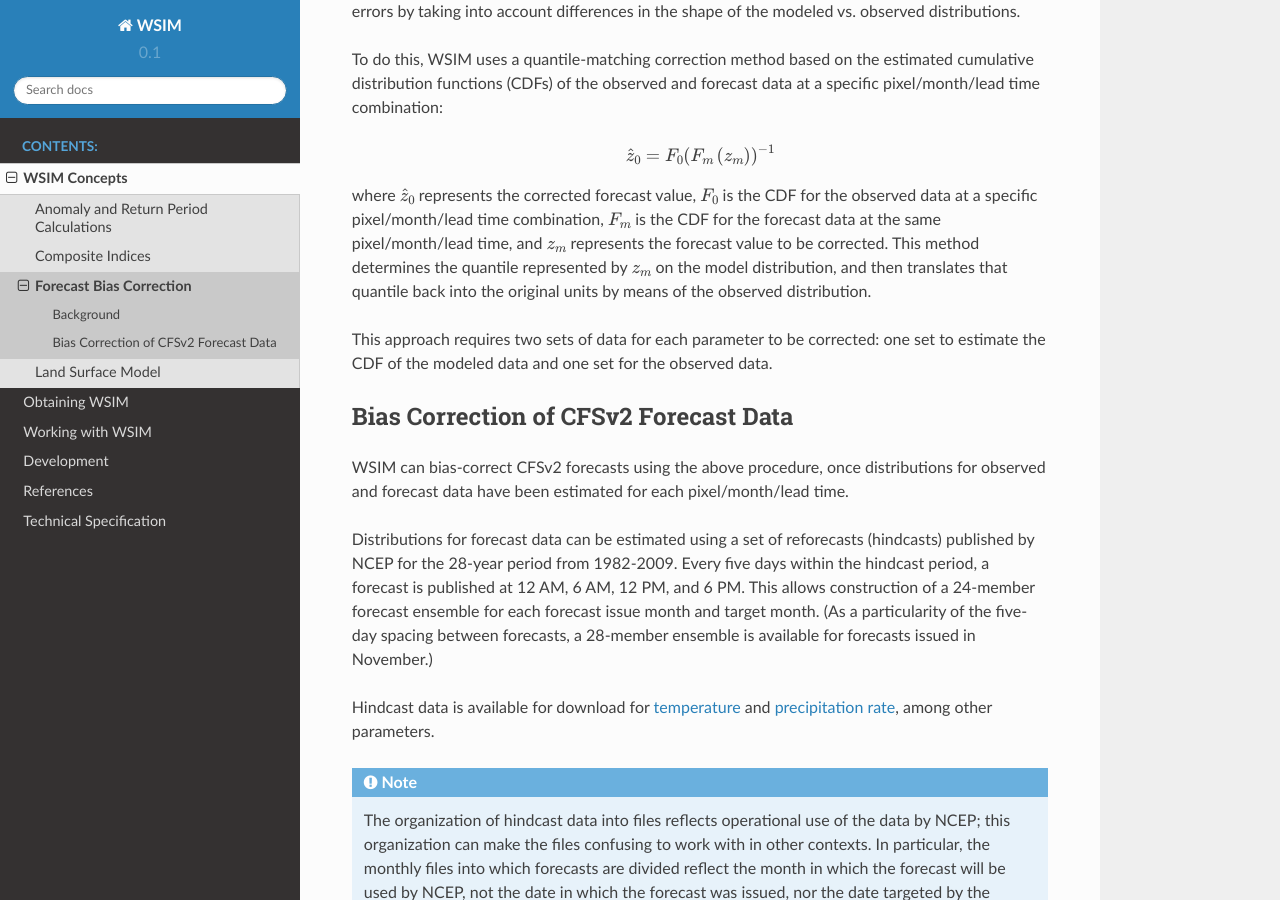
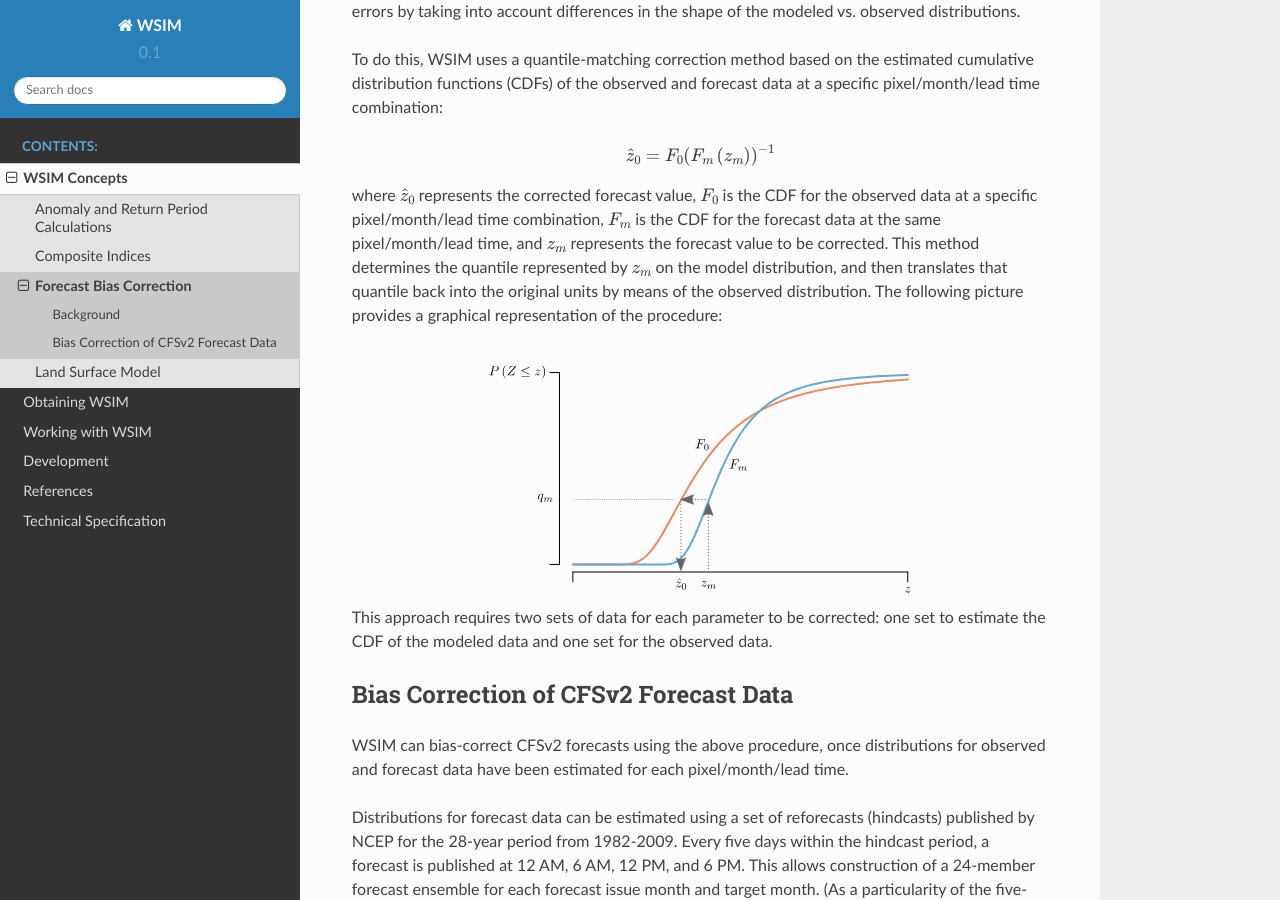
Before and after one commit to isciences/wsim, a Sphinx documentation site: the page built from docs/concepts/forecast_bias_correction.rst, in a window 1280 px wide and 900 px high, scrolled down 336 px. Built offline with Sphinx 7.4.7 and the Read the Docs theme 2.0.0, drawn with Linux system fonts in a browser that asks for light colours.

Commit message:
Add graphic to bias correction doc

```diff
--- a/docs/concepts/forecast_bias_correction.rst
+++ b/docs/concepts/forecast_bias_correction.rst
@@ -17,6 +17,10 @@ To do this, WSIM uses a quantile-matching correction method based on the estimat
 
 where :math:`\hat{z}_0` represents the corrected forecast value, :math:`F_0` is the CDF for the observed data at a specific pixel/month/lead time combination, :math:`F_m` is the CDF for the forecast data at the same pixel/month/lead time, and :math:`z_m` represents the forecast value to be corrected.
 This method determines the quantile represented by :math:`z_m` on the model distribution, and then translates that quantile back into the original units by means of the observed distribution.
+The following picture provides a graphical representation of the procedure:
+
+.. figure:: /_static/bias_correction_graph.svg
+  :align: center
 
 This approach requires two sets of data for each parameter to be corrected: one set to estimate the CDF of the modeled data and one set for the observed data.
 
```
Also changed, not shown: docs/_static/bias_correction_graph.svg (added).
